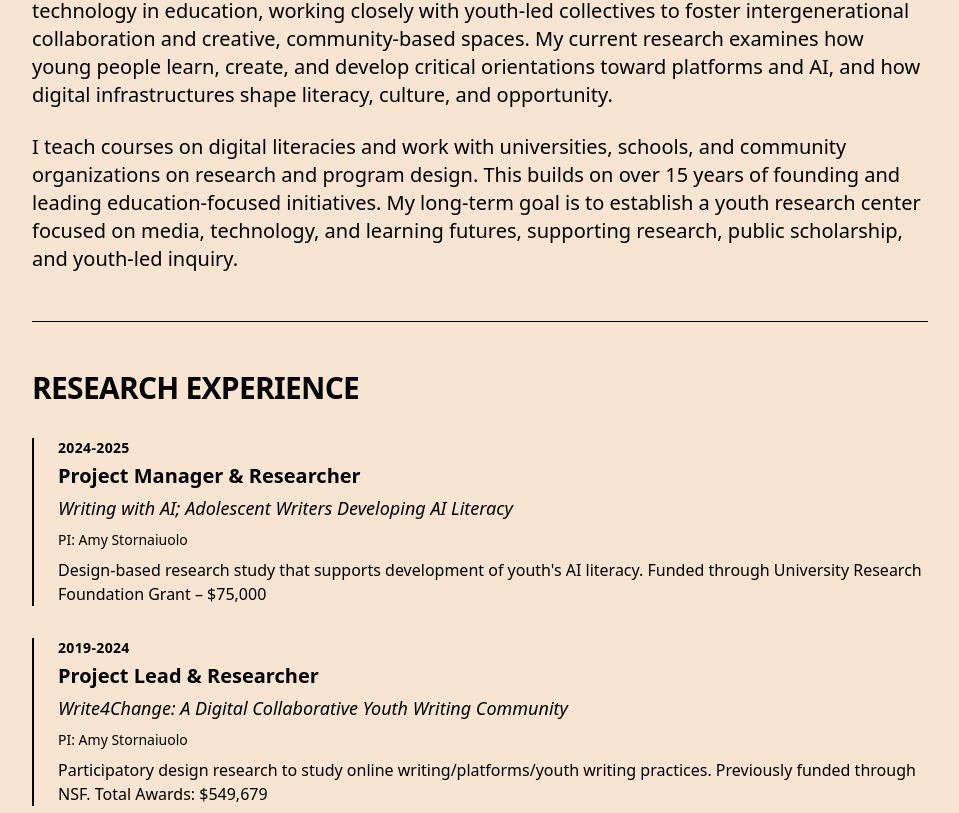
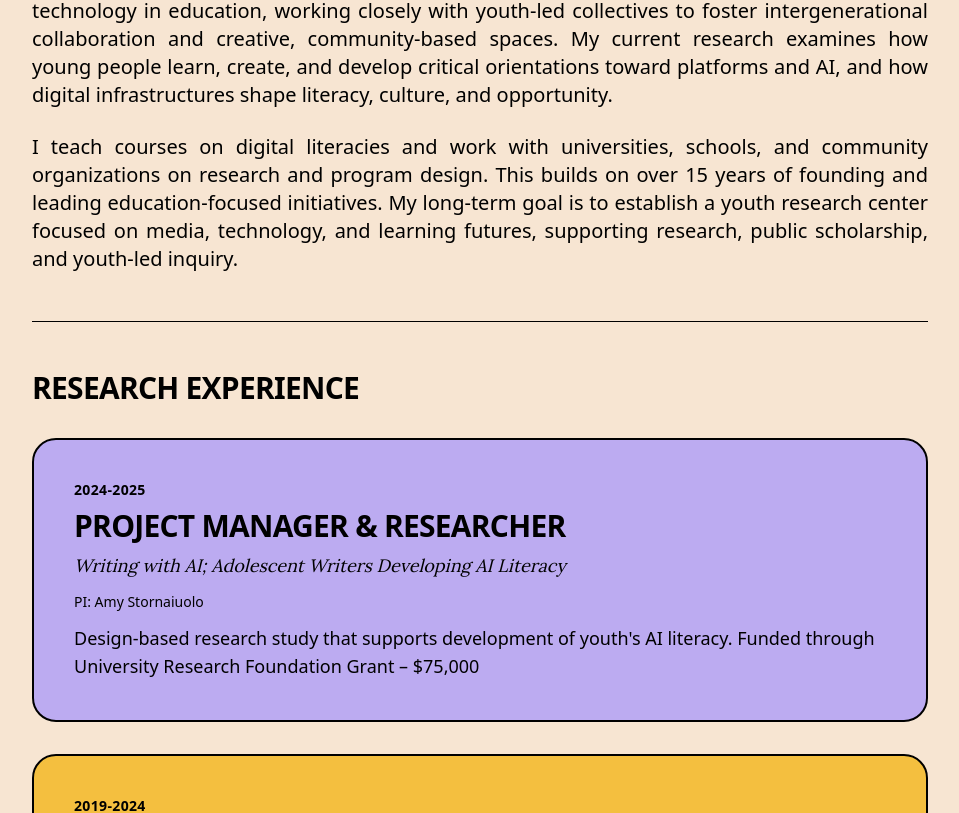
Before and after one commit to shyamu007/rabanigarg, a React (Vite) app: page /research in a window 1280 px wide. Shown: the part 380-1193 px from the top of the page, without its empty margins (160-1119 px from the left). Built offline with nearby package versions, Linux system fonts and the light colour scheme; the HTML template or start-up script is replaced by a standard one.

Commit message:
Changes
Co-authored-by: shyamu007 <98149986+shyamu007@users.noreply.github.com>

```diff
--- a/src/pages/Research.tsx
+++ b/src/pages/Research.tsx
@@ -1,13 +1,76 @@
+import { useEffect, useRef, useState } from "react";
 import PageLayout from "@/components/PageLayout";
 import { researchStatement, researchExperience } from "@/data/cv";
+import { cn } from "@/lib/utils";
+
+const cardColors = ["bg-vibrant-purple", "bg-vibrant-yellow"];
+
+const RevealCard = ({
+  exp,
+  index,
+}: {
+  exp: typeof researchExperience[number];
+  index: number;
+}) => {
+  const ref = useRef<HTMLDivElement>(null);
+  const [visible, setVisible] = useState(false);
+
+  useEffect(() => {
+    const el = ref.current;
+    if (!el) return;
+    const observer = new IntersectionObserver(
+      ([entry]) => {
+        if (entry.isIntersecting) {
+          setVisible(true);
+          observer.unobserve(entry.target);
+        }
+      },
+      { threshold: 0.15 }
+    );
+    observer.observe(el);
+    return () => observer.disconnect();
+  }, []);
+
+  return (
+    <div
+      ref={ref}
+      className={cn(
+        "rounded-3xl p-6 md:p-10 border-2 border-foreground transition-all duration-700 ease-out",
+        cardColors[index % cardColors.length],
+        visible
+          ? "opacity-100 translate-y-0"
+          : "opacity-0 translate-y-16"
+      )}
+      style={{ transitionDelay: visible ? `${(index % 2) * 80}ms` : "0ms" }}
+    >
+      <div className="text-sm font-bold font-sans uppercase tracking-wide text-foreground/70 mb-2">
+        {exp.years}
+      </div>
+      <h3 className="text-2xl md:text-3xl font-extrabold uppercase tracking-tight font-sans mb-2 leading-tight">
+        {exp.title}
+      </h3>
+      <p className="text-lg italic mb-3 font-serif">{exp.project}</p>
+      {exp.pi && (
+        <p className="text-sm text-foreground/80 font-sans mb-3">{exp.pi}</p>
+      )}
+      <p className="text-base md:text-lg text-foreground/90 font-sans font-light leading-relaxed">
+        {exp.details}
+      </p>
+    </div>
+  );
+};
 
 const Research = () => {
   return (
     <PageLayout title={researchStatement.title} subtitle={researchStatement.subtitle}>
       <div className="space-y-12">
-        <div className="space-y-6 font-serif">
-          <p className="text-lg md:text-xl leading-relaxed font-sans">{researchStatement.description}</p>
-          <p className="text-lg md:text-xl leading-relaxed text-foreground/80 font-sans">{researchStatement.extended}</p>
+        <div className="space-y-6">
+          <p className="text-lg md:text-xl leading-relaxed font-sans text-justify">
+            {researchStatement.description}
+          </p>
+          <p className="text-lg md:text-xl leading-relaxed text-foreground/80 font-sans text-justify">
+            {researchStatement.extended}
+          </p>
         </div>
 
         <hr className="border-foreground/10" />
@@ -16,17 +79,9 @@ const Research = () => {
           <h2 className="text-2xl md:text-3xl font-extrabold uppercase tracking-tight font-sans mb-8">
             Research Experience
           </h2>
-          <div className="space-y-8">
+          <div className="space-y-6 md:space-y-8">
             {researchExperience.map((exp, i) => (
-              <div key={i} className="border-l-2 border-foreground/20 pl-6">
-                <div className="text-sm font-bold font-sans uppercase tracking-wide text-foreground/60 mb-1">
-                  {exp.years}
-                </div>
-                <h3 className="text-xl font-bold font-sans mb-1">{exp.title}</h3>
-                <p className="text-lg italic mb-2 font-sans">{exp.project}</p>
-                {exp.pi && <p className="text-sm text-foreground/70 font-sans">{exp.pi}</p>}
-                <p className="text-base text-foreground/80 mt-2 font-sans font-light">{exp.details}</p>
-              </div>
+              <RevealCard key={i} exp={exp} index={i} />
             ))}
           </div>
         </div>
```
